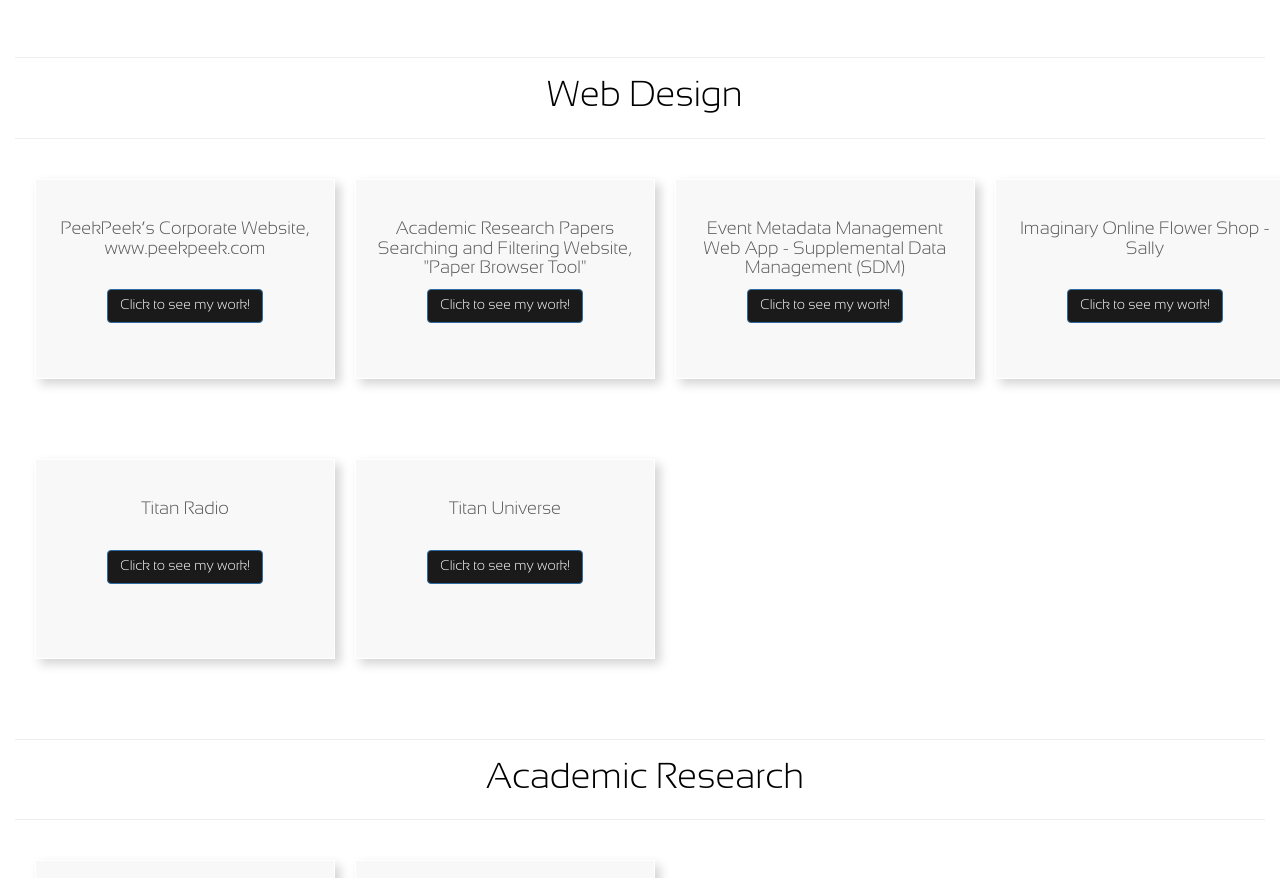
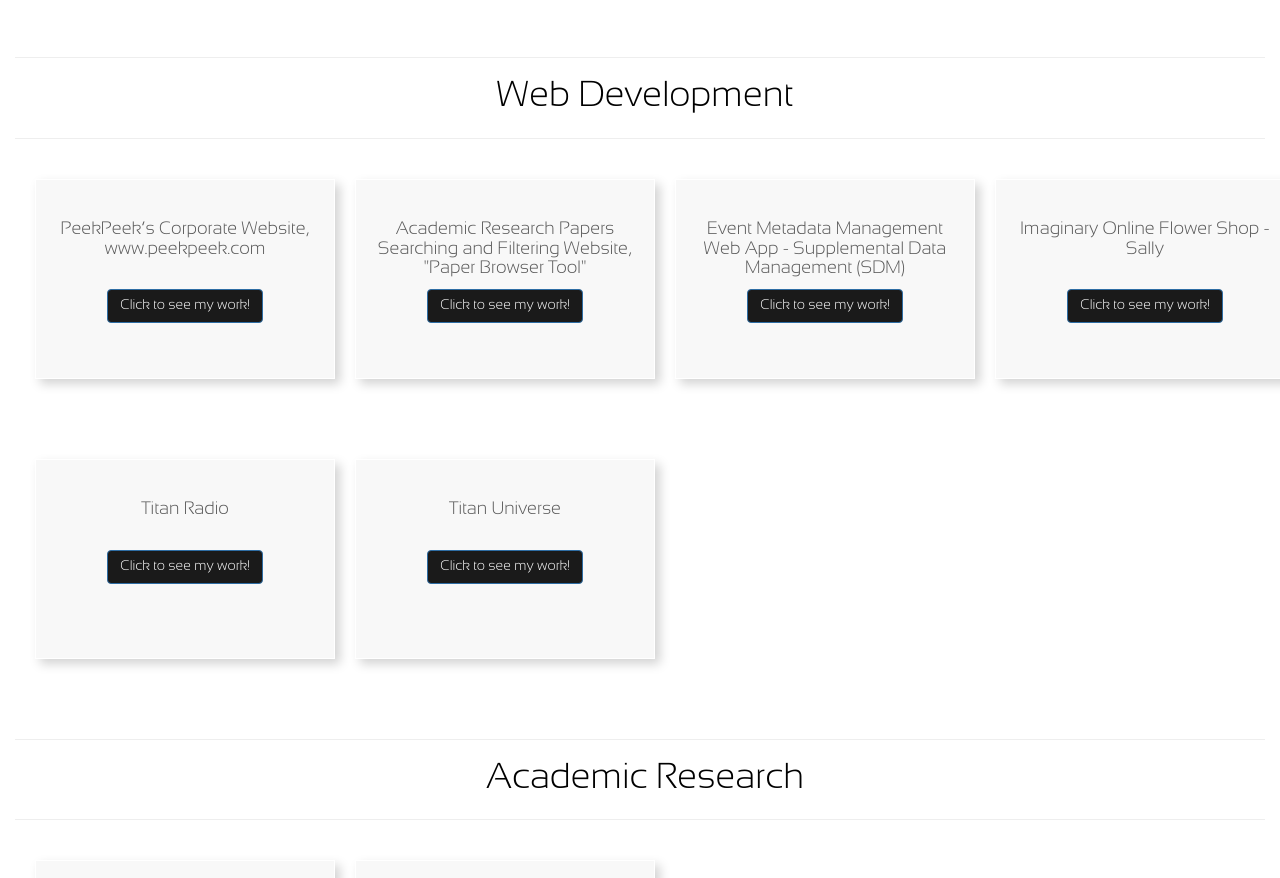
Before and after one commit to sazedas/sazedas.github.io, a plain HTML site: page portfolio.html in a window 1280 px wide. Shown: the part 1329-2207 px from the top of the page. Drawn offline with nearby package versions, Linux system fonts and the light colour scheme.

Commit message:
changed one title in portfolio

```diff
--- a/portfolio.html
+++ b/portfolio.html
@@ -118,7 +118,7 @@
             </div>
         </div><br><br>
 
-        <hr><h1>Web Design</h1><hr>
+        <hr><h1>Web Development</h1><hr>
         <div class="row">
             <div class="col-sm-3">
                 <div class="card card-info">
```
